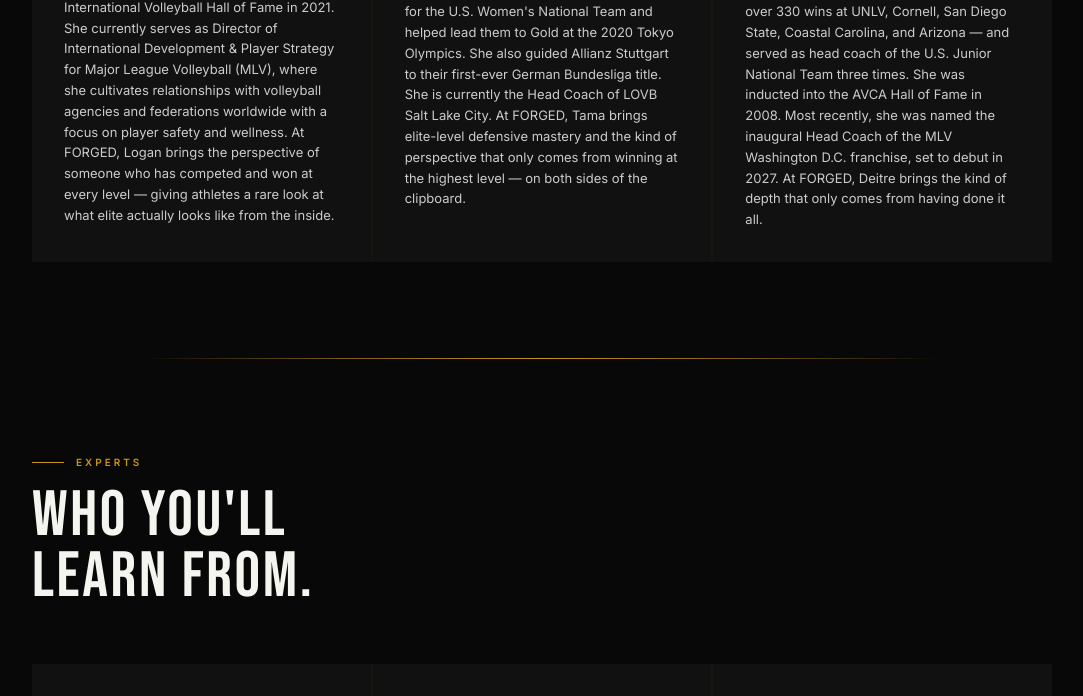
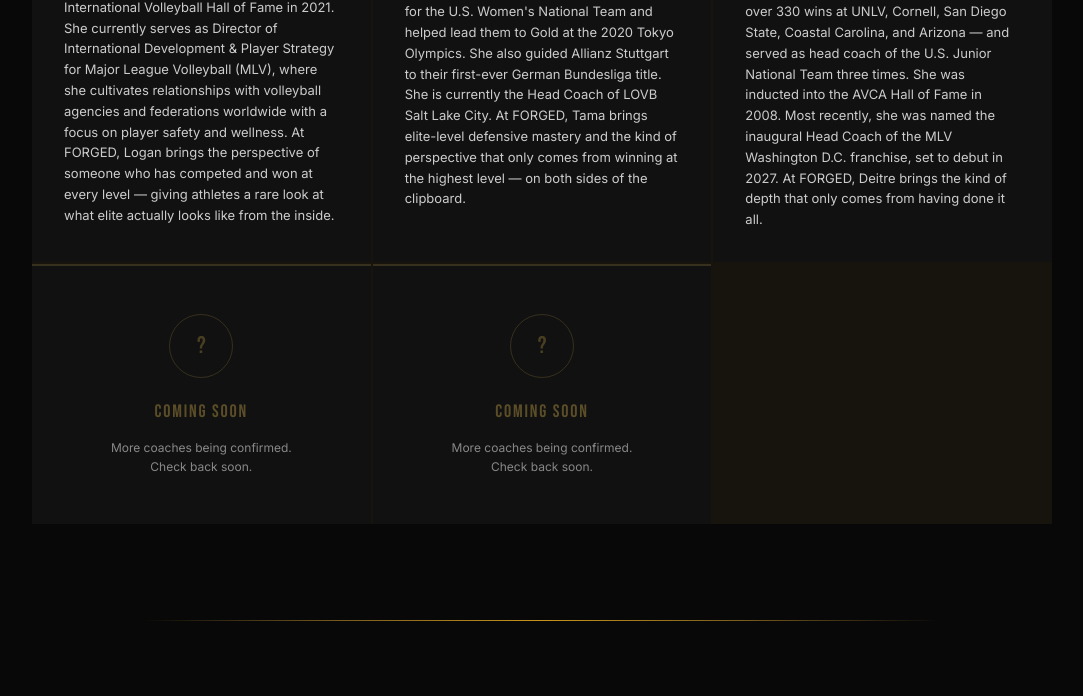
Before and after one commit to beforged26/forged-site, a Next.js app in the folder forged-site/: page /events/az-volleyball/lineup in a window 1280 px wide. Shown: the part 1627-2323 px from the top of the page, without its empty margins (98-1181 px from the left). Built offline with nearby package versions, Linux system fonts and the light colour scheme; grey boxes are pictures that could not be loaded.

Commit message:
Add coming soon placeholders to coaches grid

```diff
--- a/forged-site/src/app/events/az-volleyball/lineup/page.tsx
+++ b/forged-site/src/app/events/az-volleyball/lineup/page.tsx
@@ -167,6 +167,16 @@
             </h2>
             <div className="grid gap-[2px] bg-gold/[0.08] grid-cols-1 md:grid-cols-2 lg:grid-cols-3">
               {coaches.map((c) => <PersonCard key={c.name} person={c} />)}
+              {/* MORE COACHES COMING SOON */}
+              {[1, 2].map((i) => (
+                <FadeUp key={`soon-${i}`} className="bg-dark p-8 border-t-2 border-gold/20 flex flex-col items-center justify-center text-center gap-3 min-h-[260px]">
+                  <div className="w-16 h-16 rounded-full border border-gold/20 flex items-center justify-center mb-2">
+                    <span className="font-display text-2xl text-gold/30">?</span>
+                  </div>
+                  <div className="font-display text-lg tracking-[0.1em] text-gold/40">Coming Soon</div>
+                  <p className="text-[12px] text-muted leading-[1.6] max-w-[220px]">More coaches being confirmed. Check back soon.</p>
+                </FadeUp>
+              ))}
             </div>
           </FadeUp>
           <div className="gold-rule" />
```
